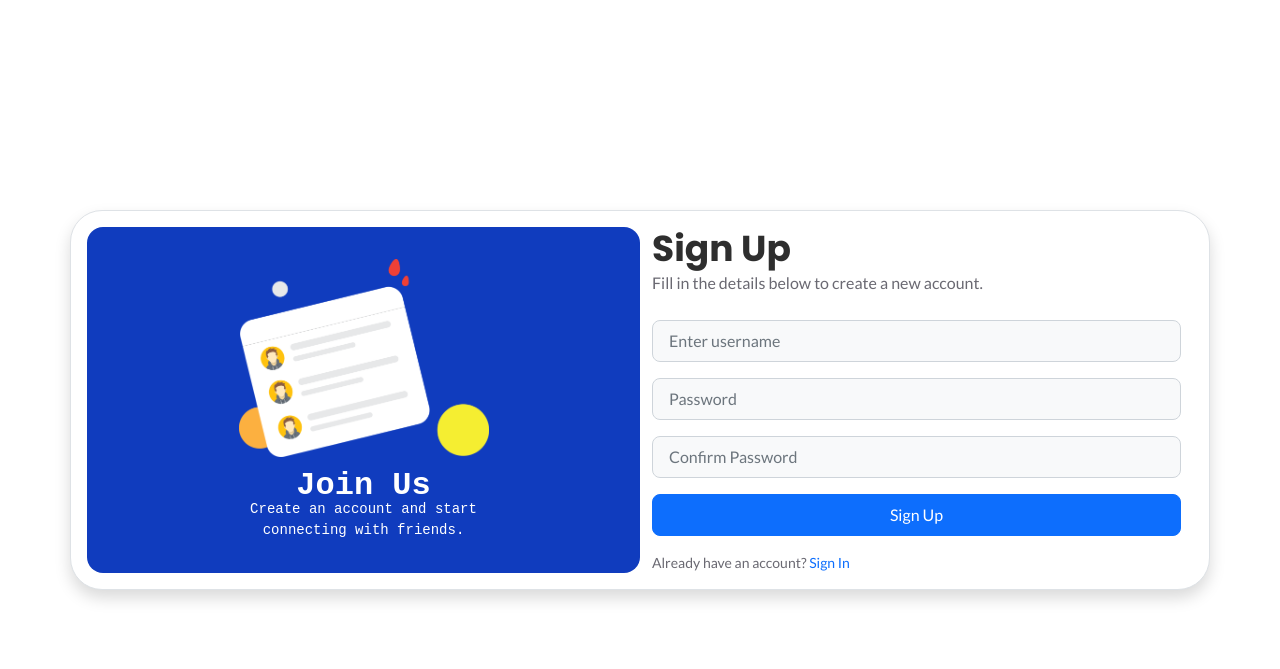
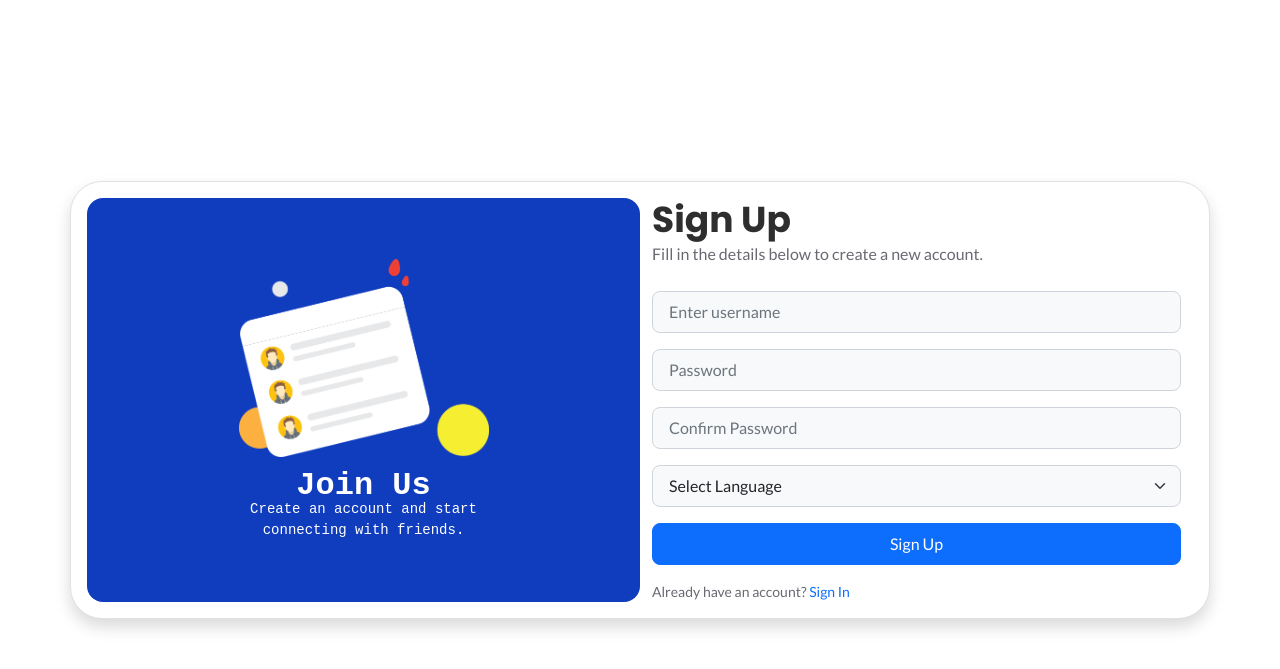
Before and after one commit to nospring2902/WebChat-with-AI-Gen, a Django app: page /signup/ in a window 1280 px wide. Shown: the top 669 px of the page. Run offline with Django 4.2, Linux system fonts and the light colour scheme.

Commit message:
Update sign up files

```diff
--- a/manage.py
+++ b/manage.py
@@ -19,8 +19,4 @@ def main():
 
 
 if __name__ == '__main__':
-<<<<<<< HEAD
     main()
-=======
-    main()
->>>>>>> cb12f48301fc56ab6b4358d64e277f06774d1b89
--- a/templates/signup.html
+++ b/templates/signup.html
@@ -33,19 +33,29 @@
     <!-------------------- ------ Right Box ---------------------------->
 
        <div class="col-md-6 right-box">
+        <form onsummit = "return validateForm">
           <div class="row align-items-center">
                 <div class="header-text mb-4">
                      <h2>Sign Up</h2>
                      <p>Fill in the details below to create a new account.</p>
                 </div>
                 <div class="input-group mb-3">
-                    <input type="text" class="form-control form-control-lg bg-light fs-6" placeholder="Enter username">
+                    <input type="text" class="form-control form-control-lg bg-light fs-6" placeholder="Enter username" required >
                 </div>
                 <div class="input-group mb-3">
-                    <input type="password" class="form-control form-control-lg bg-light fs-6" placeholder="Password">
+                    <input type="password" class="form-control form-control-lg bg-light fs-6" placeholder="Password" required>
                 </div>
                 <div class="input-group mb-3">
-                    <input type="password" class="form-control form-control-lg bg-light fs-6" placeholder="Confirm Password">
+                    <input type="password" class="form-control form-control-lg bg-light fs-6" placeholder="Confirm Password" required>
+                </div>
+
+                <div class=" input-group mb-3">
+                    <select class = "form-select form-select-lg bg-light fs-6" id="languageSelect" required>
+                        <option value="" disable selected>Select Language</option>
+                        <option value = "en">English</option>
+                        <option value = "ja">Japanese</option>
+                        <option value = "vi">Vietnamese</option>
+                    </select>
                 </div>
 
                 <div class="input-group mb-3">
@@ -56,6 +66,7 @@
                     <small>Already have an account? <a href="signin/">Sign In</a></small>
                 </div>
           </div>
+        </form>
        </div>
 
       </div>
```
